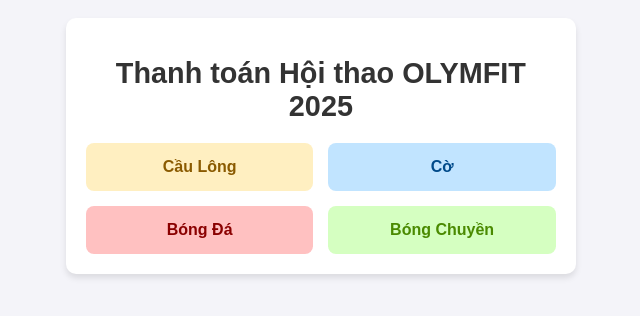
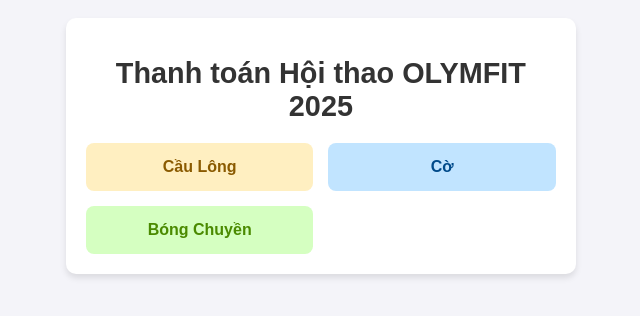
Before and after one commit to KhoaNguyen-HCMUS/sab-olf-2025-payment, a React (Create React App) app: page / in a window 1280 px wide. Shown: the part 262-578 px from the top of the page, without its empty margins (313-953 px from the left). Built offline with nearby package versions, Linux system fonts and the light colour scheme.

Commit message:
Hide football option

```diff
--- a/src/components/App.js
+++ b/src/components/App.js
@@ -30,9 +30,9 @@ function App() {
                 <button className='sport-button chess' onClick={() => handleSportClick('chess')}>
                   Cờ
                 </button>
-                <button className='sport-button football' onClick={() => handleSportClick('football')}>
+                {/* <button className='sport-button football' onClick={() => handleSportClick('football')}>
                   Bóng Đá
-                </button>
+                </button> */}
                 <button className='sport-button volleyball' onClick={() => handleSportClick('volleyball')}>
                   Bóng Chuyền
                 </button>
@@ -43,7 +43,7 @@ function App() {
         <Route path='/chess' element={<Chess />} />
         <Route path='/badminton' element={<Badmintion />} />
         <Route path='/volleyball' element={<Volleyball />} />
-        <Route path='/football' element={<Football />} />
+        {/* <Route path='/football' element={<Football />} /> */}
         <Route path='/payment' element={<Payment />} />
       </Routes>
     </div>
```
